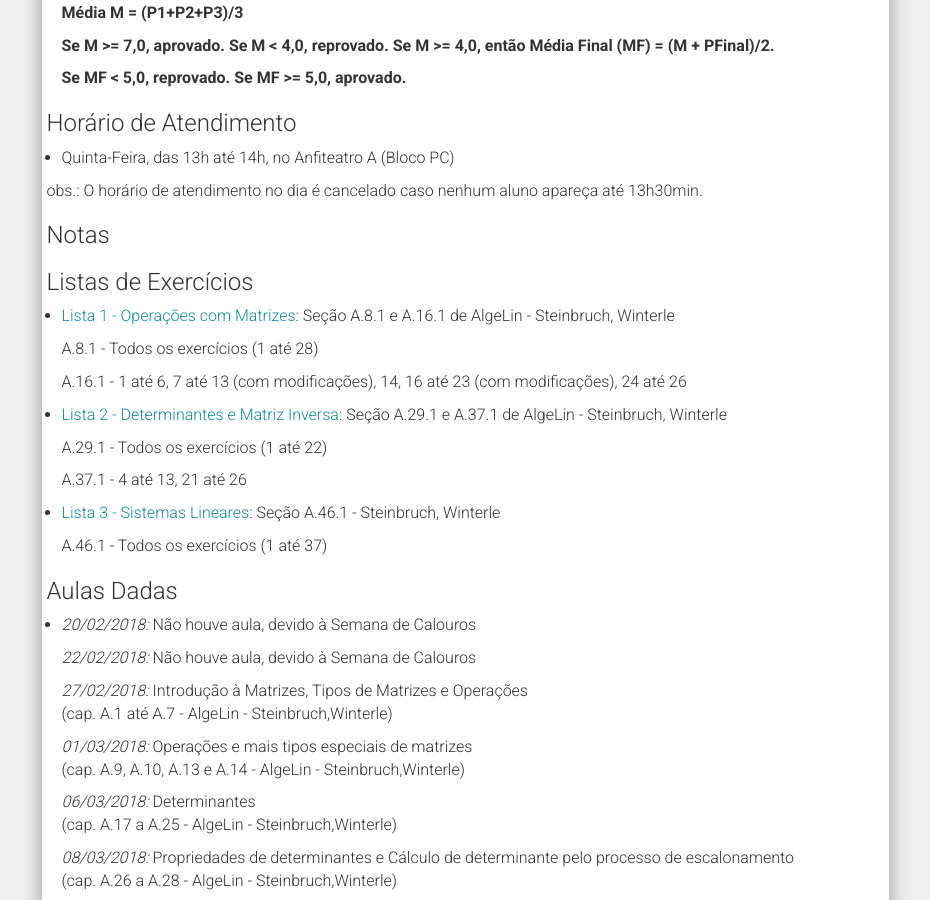
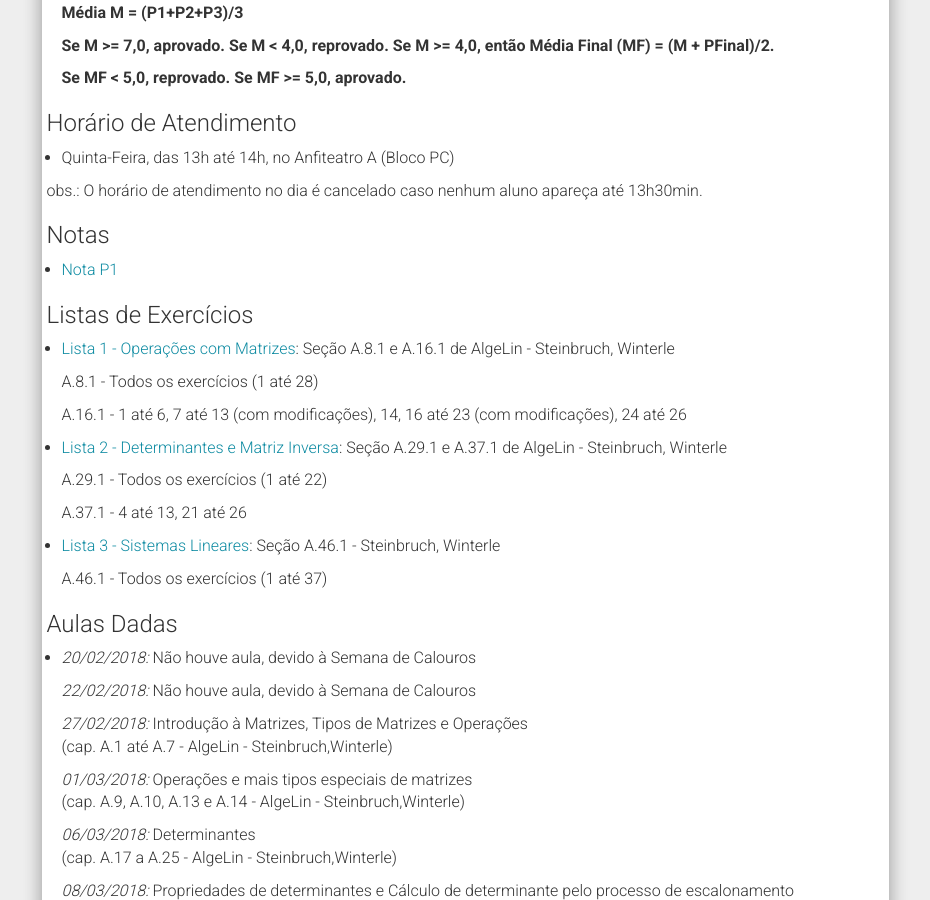
Before and after one commit to chunggnuhc/chunggnuhc.github.io, a Jekyll site: the page built from CM303-GAeAL-1sem2018.md, in a window 1280 px wide and 900 px high, scrolled down 1067 px. Shown: the whole window, without its empty margins (321-1251 px from the left). Built offline with Jekyll 4.4.1, drawn with Linux system fonts in a browser that asks for light colours; nearby versions of some CDN libraries.

Commit message:
link nota P1 - CM303 adicionado

```diff
--- a/CM303-GAeAL-1sem2018.md
+++ b/CM303-GAeAL-1sem2018.md
@@ -59,6 +59,8 @@ obs.: O horário de atendimento no dia é cancelado caso nenhum aluno apareça a
 
 <h3>Notas</h3>
 
+- [Nota P1](/disciplinas1sem2018/Nota P1 - CM303 - Site.pdf)
+
 
 <h3>Listas de Exercícios</h3>
 
```
